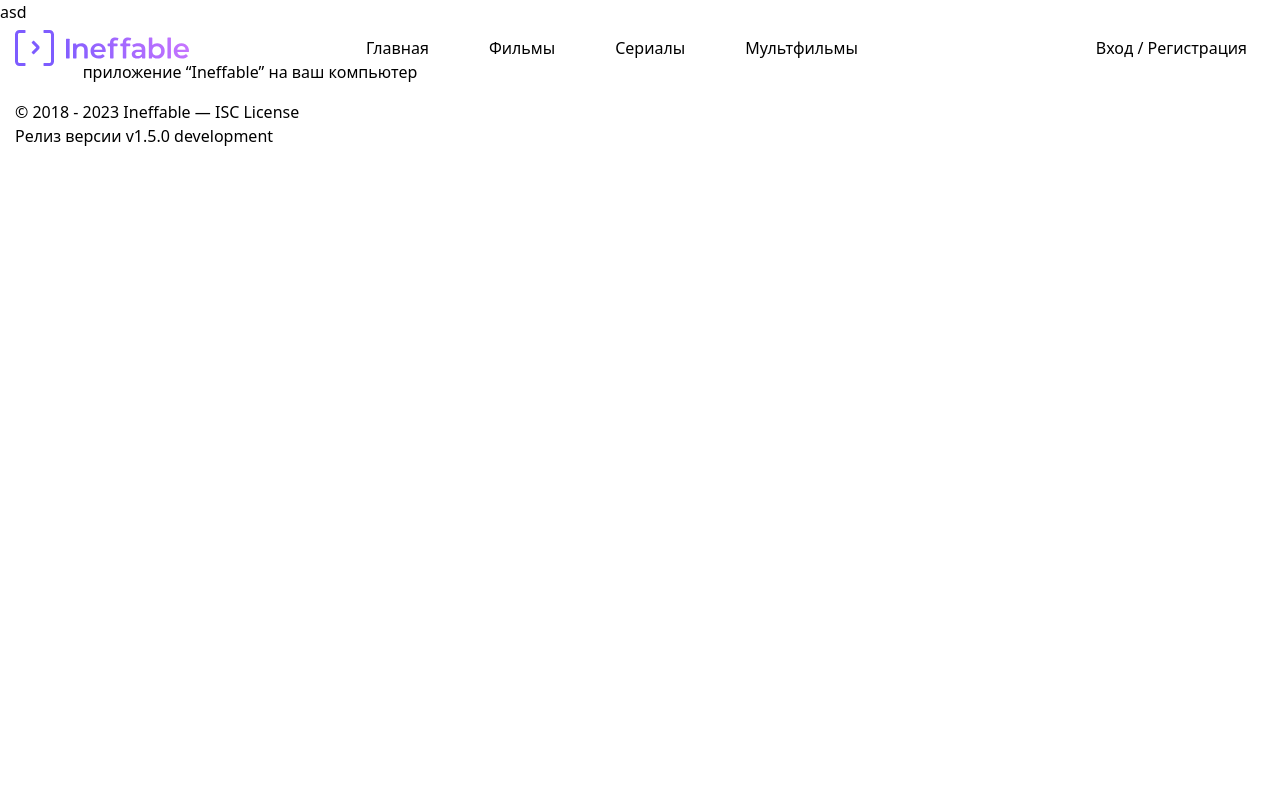
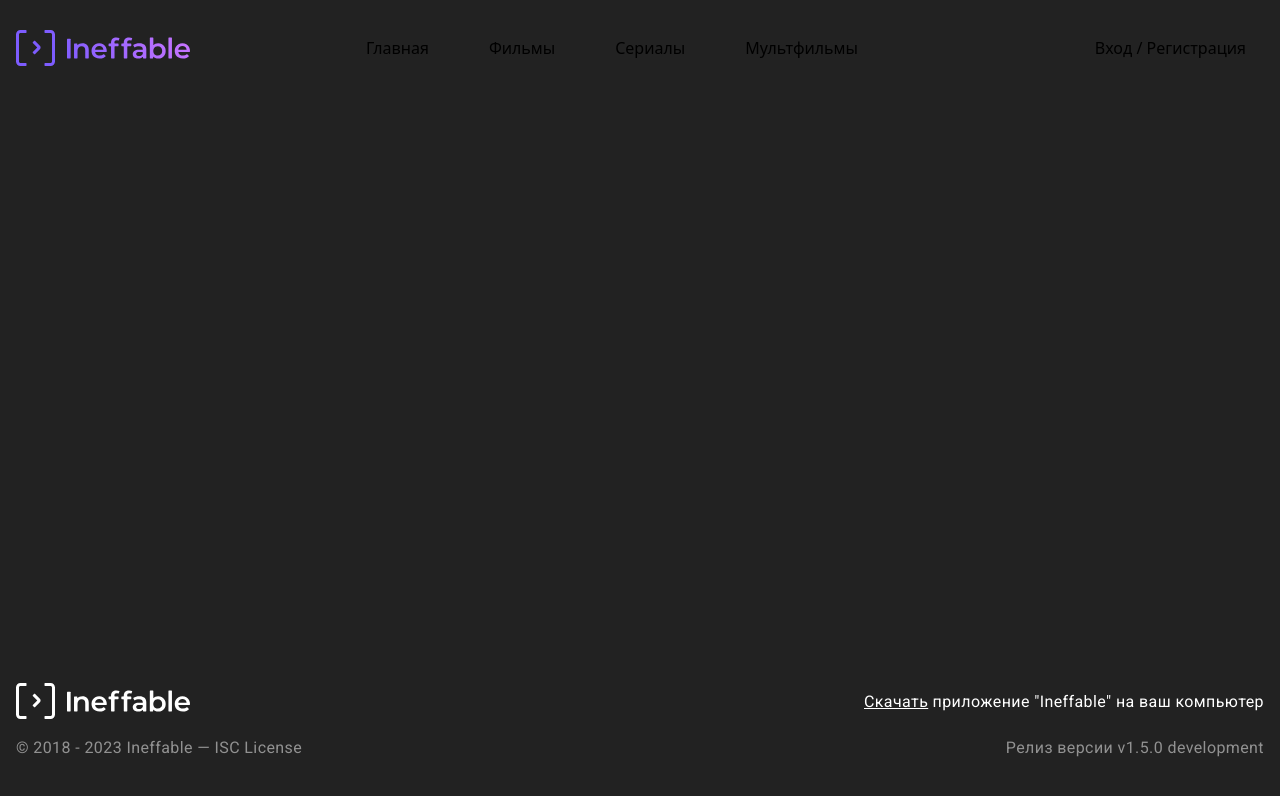
Before and after one commit to Efcolipt/Ineffable, a Nuxt app: page / in a window 1280 px wide. Shown: the top 796 px of the page. Built offline with nearby package versions, Linux system fonts and the light colour scheme.

Commit message:
chore: styling footer with tailwind

```diff
--- a/src/assets/styles/_config.css
+++ b/src/assets/styles/_config.css
@@ -2,11 +2,57 @@
 @tailwind components;
 @tailwind utilities;
 
+@layer base {
+  h1, h2, h3 {
+    @apply font-bold font-headline text-dark-light tracking-[0.01em];
+  }
+
+  h1 {
+    @apply text-3xl;
+  }
+
+  h2 {
+    @apply text-2xl;
+  }
+
+  h3 {
+    @apply text-xl;
+  }
+}
+
+@layer utilities {
+  .text-clamp {
+    -webkit-line-clamp: 2;
+    -webkit-box-orient: vertical;
+    display: -webkit-box;
+    overflow: hidden;
+  }
+
+  .text--first-letter::first-letter {
+    text-transform: uppercase
+  }
+}
+
+@layer components {
+  .base-text {
+    @apply font-text text-dark-light tracking-wide;
+  }
+}
+
+html,body, #__nuxt {
+  @apply h-full;
+}
+
+body {
+  @apply bg-dark;
+}
+
+.wrapper {
+  @apply flex flex-col h-full;
+}
+
 .container {
-  max-width: 1750px;
-  padding-left: 15px;
-  padding-right: 15px;
-  margin: 0 auto;
+  @apply mx-auto px-4 max-w-[1750px];
 }
 
 .image {
@@ -14,14 +60,3 @@
   width: 100%;
   height: 100%;
 }
-
-.text-clamp {
-  -webkit-line-clamp: 2;
-  -webkit-box-orient: vertical;
-  display: -webkit-box;
-  overflow: hidden;
-}
-
-.text-first-letter::first-letter {
-  text-transform: uppercase
-}
--- a/src/components/TheFooter.vue
+++ b/src/components/TheFooter.vue
@@ -3,28 +3,28 @@ const config = useRuntimeConfig().public
 </script>
 
 <template>
-  <footer class="footer">
+  <footer class="mt-auto py-10">
     <div class="container">
-      <div class="footer__content">
-        <div class="flex-content-fluid">
+      <div class="flex flex-col justify-center">
+        <div class="flex justify-between items-center">
           <UILogo theme="white" />
           <div>
-            <span class="text-md">
-              <a href="javascipt:void(0)">Скачать</a>
-              приложение “{{ config.APP_NAME }}” на ваш компьютер
+            <span class="base-text text-white">
+              <a href="javascipt:void(0)" class="underline">Скачать</a>
+              приложение "{{ config.APP_NAME }}" на ваш компьютер
             </span>
           </div>
         </div>
-        <div class="flex-content-fluid">
+        <div class="flex justify-between items-center opacity-50 mt-4">
           <div>
-            <span class="text-md text-md--blur">
+            <span class="base-text text-white">
               © 2018 - {{ new Date().getUTCFullYear() }} {{ config.APP_NAME }} —
               ISC License
             </span>
           </div>
-          <div class="flex flex-align-center flex-gap-3">
+          <div class="flex flex-align-center">
             <div>
-              <span class="text-md text-md--blur">
+              <span class="base-text text-white">
                 Релиз версии v{{ config.VERSION }}
                 {{ config.TARGET }}
               </span>
@@ -38,31 +38,3 @@ const config = useRuntimeConfig().public
     </div>
   </footer>
 </template>
-
-<style lang="scss" scoped>
-.footer {
-  margin-top: auto;
-  padding-bottom: 40px;
-
-  &__content {
-    display: flex;
-    flex-direction: column;
-    justify-content: center;
-
-    & > div {
-      &:first-child {
-        margin-bottom: 16px;
-
-        span {
-          opacity: 1;
-
-          a {
-            text-decoration: underline;
-            color: #fff;
-          }
-        }
-      }
-    }
-  }
-}
-</style>
--- a/src/pages/index.vue
+++ b/src/pages/index.vue
@@ -1,5 +1,5 @@
 <script setup lang="ts"></script>
 
 <template>
-  <div>asd</div>
+  <div></div>
 </template>
--- a/tailwind.config.ts
+++ b/tailwind.config.ts
@@ -5,8 +5,10 @@ export default <Partial<Config>>{
     colors: {
       primary: '#A189FF',
       gray: '#444444',
+      white: '#fff',
+      dark: '#222222',
+      'dark-light': ' #303030',
       'primary-linear': 'linear-gradient(90deg, #5E36FF 20.69%, #C74FFF 100%)',
-      'gray-dark': '#222222',
       'gray-light': '#444444',
     },
     fontFamily: {
```
